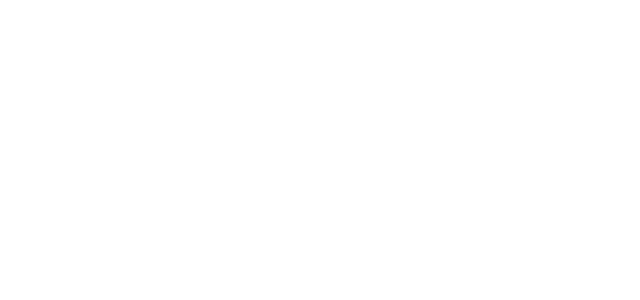
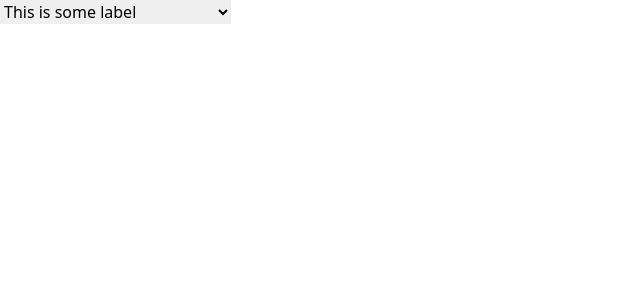
Before and after one commit to miguelkubrusly/components-showcase-app, a React (Create React App) app: page / in a window 1280 px wide. Shown: the top 300 px of the page, without its empty margins (0-640 px from the left). Built offline with nearby package versions, Linux system fonts and the light colour scheme.

Commit message:
feat: make my version of dropdown menu
-before I watch walkthrough video
-let's see if it changes a lot or not

```diff
--- a/src/App.tsx
+++ b/src/App.tsx
@@ -1,7 +1,13 @@
+import Dropdown from "./components/Dropdown";
+
 function App() {
   return (
     <div>
-
+      <Dropdown options={[
+        { value: "firstLabel", label: "This is some label" },
+        { value: "otherLabel", label: "This is some other label" },
+        { value: "finalLabel", label: "Finnaly, this is the final label" }
+      ]} />
     </div>
   );
 }
--- /dev/null
+++ b/src/components/Dropdown.tsx
@@ -0,0 +1,25 @@
+import { ChangeEvent, useState } from "react"
+
+function Dropdown({ options }: OptionsProp) {
+  const setValue = useState<string | undefined>(undefined)[1]
+
+  const renderedOptions = options.map((option: Option) => {
+    return (
+      <option value={option.value}>{option.label}</option>
+    )
+  })
+
+  const handleChange = (event: ChangeEvent<HTMLSelectElement>) => {
+    setValue(event.target.value)
+  }
+
+  return (
+    <div>
+      <select onChange={handleChange}>
+        {renderedOptions}
+      </select>
+    </div>
+  )
+}
+
+export default Dropdown
```
Also changed, not shown: src/types.d.ts (+8 -1 lines).
